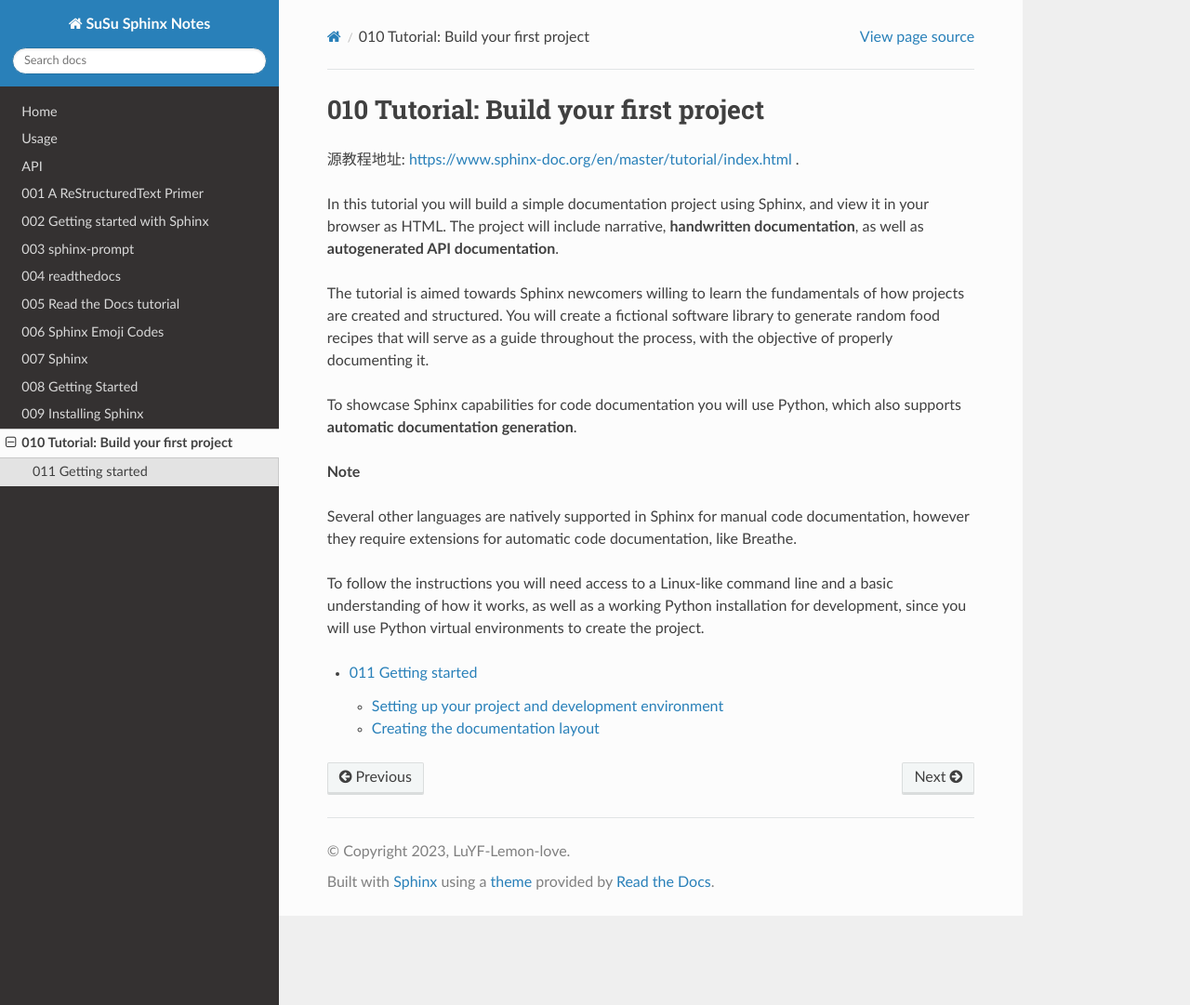
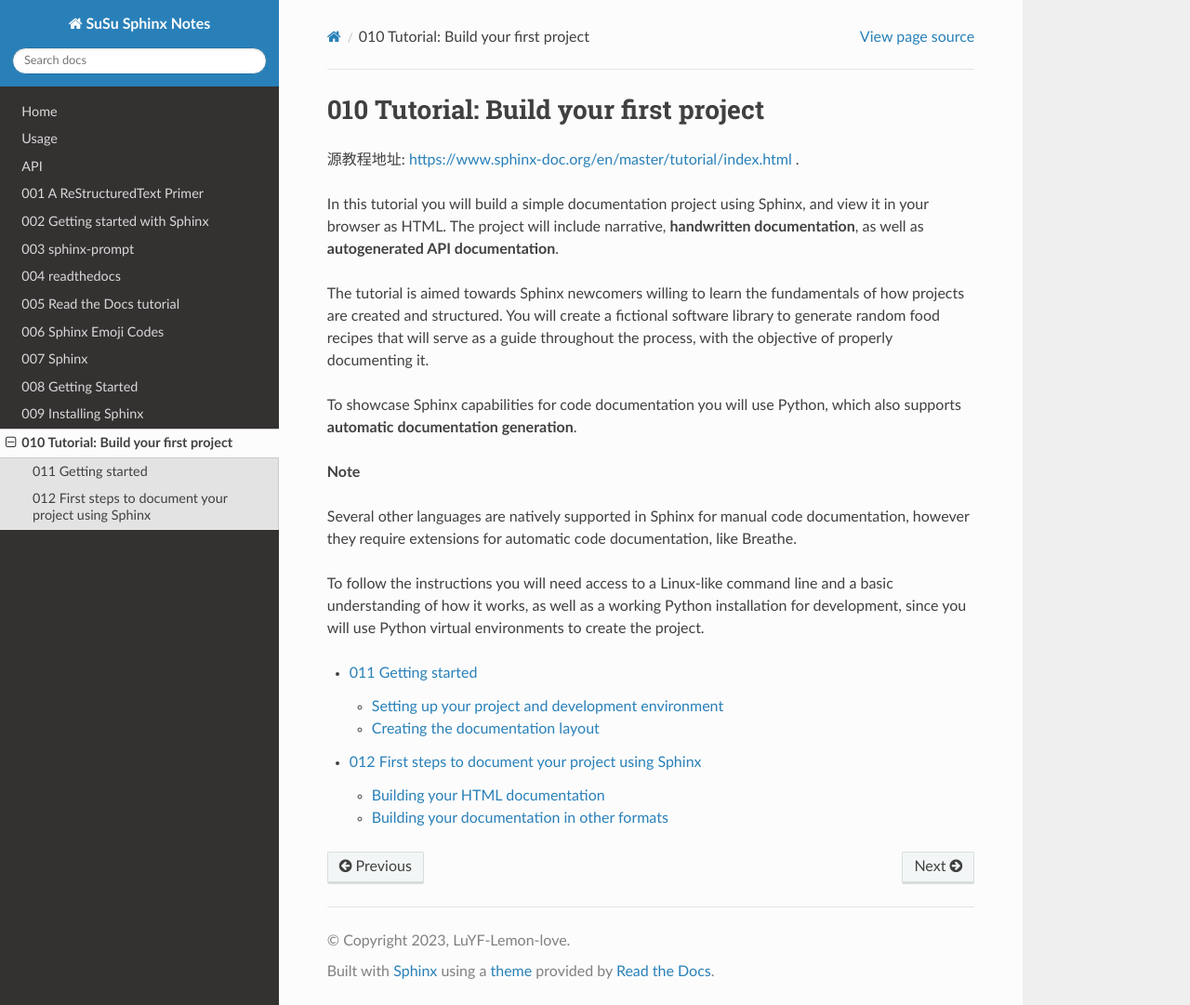
Before and after one commit to LuYF-Lemon-love/-susu-sphinx-notes, a Sphinx documentation site: the page built from docs/source/010-Build-your-first-project.rst, in a window 1280 px wide and 1081 px high. Shown: the whole window at 93% size. Built offline with Sphinx 7.4.7 and the Read the Docs theme 2.0.0, drawn with Linux system fonts in a browser that asks for light colours; pages that are not in the unit, such as notebooks, are missing from menus; some of the changed lines change nothing that is shown.

Commit message:
add code.

```diff
--- a/docs/source/010-Build-your-first-project.rst
+++ b/docs/source/010-Build-your-first-project.rst
@@ -31,3 +31,4 @@
    :maxdepth: 2
 
    011-Getting-started.rst
+   012-First-steps-to-document-your-project-using-Sphinx.rst
--- /dev/null
+++ b/docs/source/012-First-steps-to-document-your-project-using-Sphinx.rst
@@ -0,0 +1,99 @@
+012 First steps to document your project using Sphinx
+=====================================================
+
+源教程地址: https://www.sphinx-doc.org/en/master/tutorial/first-steps.html .
+
+Building your HTML documentation
+--------------------------------
+
+The index.rst file that sphinx-quickstart created has some content already,
+and it gets rendered as the front page of your HTML documentation.
+It is written in reStructuredText, a powerful markup language.
+
+Modify the file as follows:
+
+**docs/source/index.rst**
+
+::
+
+ Welcome to Lumache's documentation!
+ ===================================
+
+ **Lumache** (/lu'make/) is a Python library for cooks and food lovers that
+ creates recipes mixing random ingredients.  It pulls data from the `Open Food
+ Facts database <https://world.openfoodfacts.org/>`_ and offers a *simple* and
+ *intuitive* API.
+
+ .. note::
+
+    This project is under active development.
+
+.. note::
+
+   This project is under active development.
+
+This showcases several features of the reStructuredText syntax, including:
+
+- a section header using ``===`` for the underline,
+
+- two examples of Inline markup: ``**strong emphasis**`` (typically bold) and ``*emphasis*`` (typically italics),
+
+- an inline external link,
+
+- and a note admonition (one of the available directives)
+
+Now to render it with the new content,
+you can use the sphinx-build command as before,
+or leverage the convenience script as follows:
+
+.. prompt:: bash $,(.venv)...$ auto
+
+   (.venv)...$ cd docs
+   (.venv)...$ make html
+
+After running this command, you will see that index.html reflects the new changes!
+
+Building your documentation in other formats
+--------------------------------------------
+
+Sphinx supports a variety of formats apart from HTML,
+including PDF, EPUB, and more.
+For example, to build your documentation in EPUB format,
+run this command from the docs directory:
+
+.. prompt:: bash $,(.venv)...$ auto
+
+   (.venv)...$ make epub
+
+After that, you will see the files corresponding to the e-book under docs/build/epub/.
+You can either open Lumache.epub with an EPUB-compatible e-book viewer,
+like Calibre, or preview index.xhtml on a web browser.
+
+.. note::
+
+   To quickly display a complete list of possible output formats,
+   plus some extra useful commands, you can run ``make help``.
+
+Each output format has some specific configuration options that you can tune,
+including EPUB. For instance, the default value of epub_show_urls is inline,
+which means that, by default, URLs are shown right after the corresponding link,
+in parentheses.
+You can change that behavior by adding the following code at the end of your ``conf.py``:
+
+::
+
+ # EPUB options
+ epub_show_urls = 'footnote'
+
+With this configuration value, and after running make epub again,
+you will notice that URLs appear now as footnotes,
+which avoids cluttering the text. Sweet! Read on to explore other ways to customize Sphinx.
+
+.. note::
+
+   Generating a PDF using Sphinx can be done running make latexpdf,
+   provided that the system has a working LaTeX installation,
+   as explained in the documentation of sphinx.builders.latex.LaTeXBuilder.
+   Although this is perfectly feasible, such installations are often big,
+   and in general LaTeX requires careful configuration in some cases,
+   so PDF generation is out of scope for this tutorial.
```
